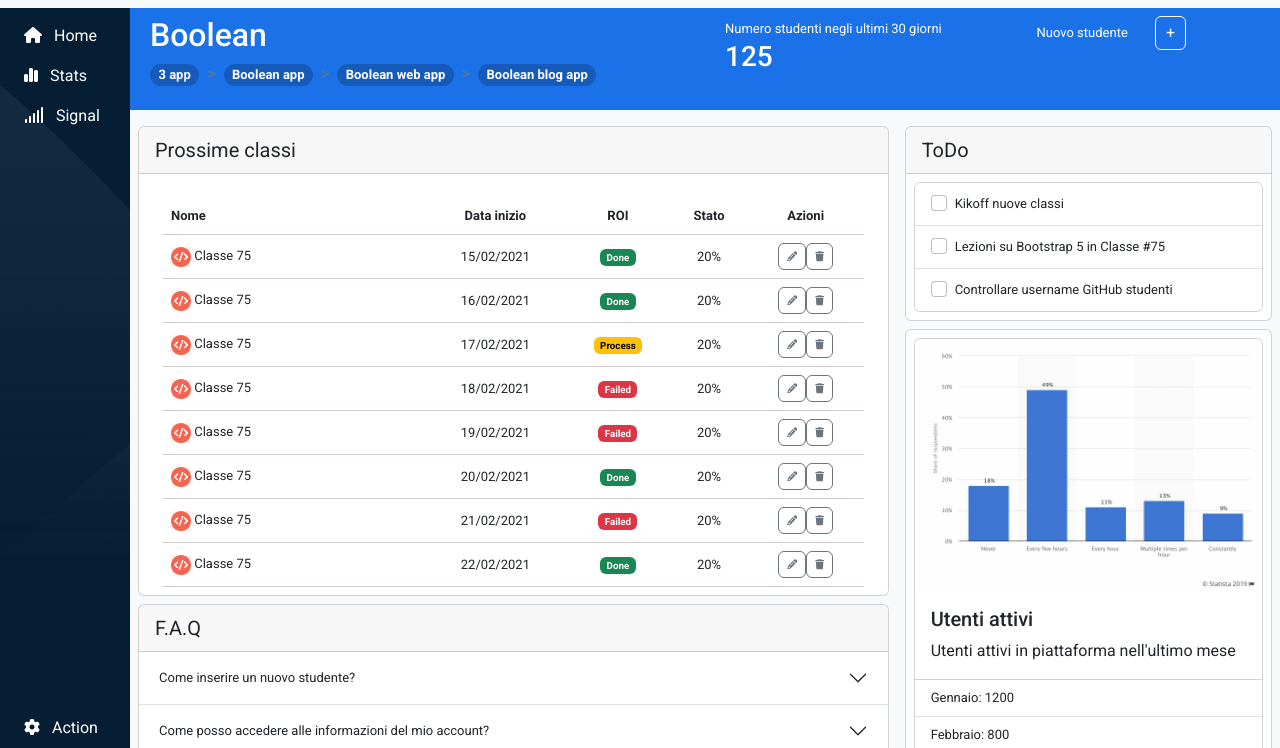
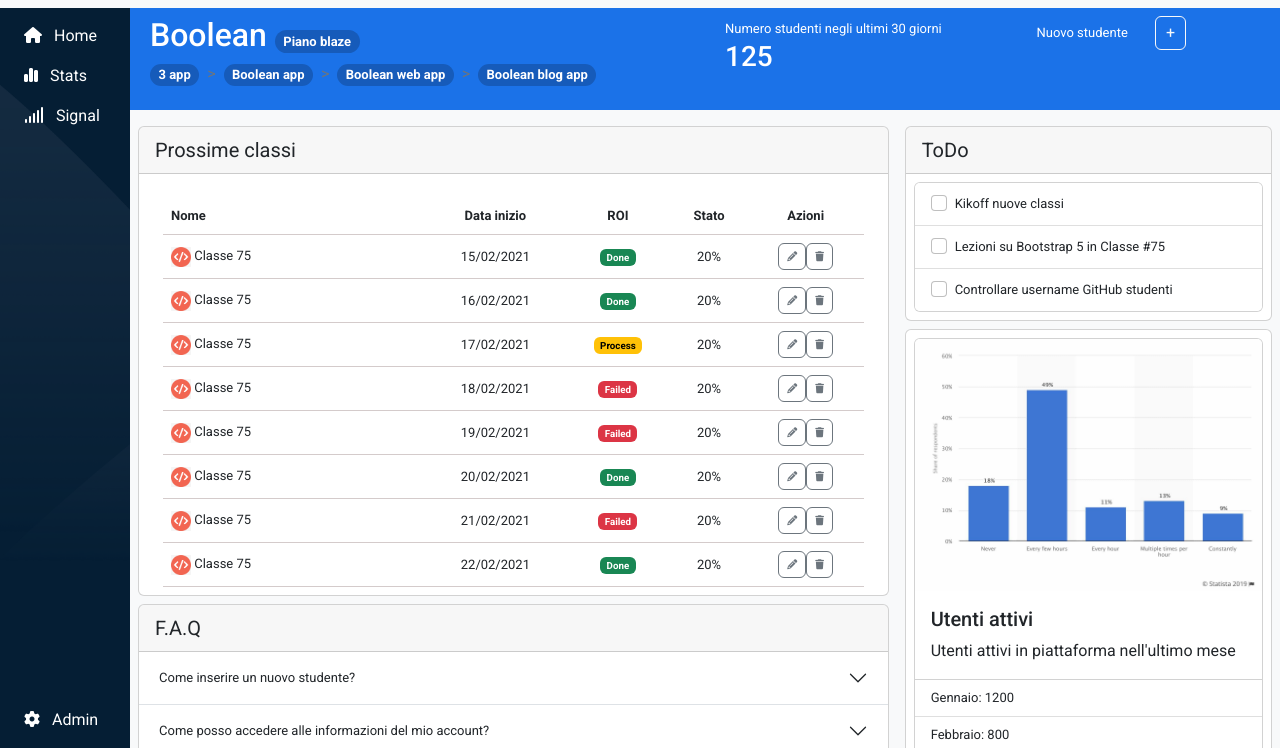
Before and after one commit to matteo-rossi90/html-css-bootstrap-dashboard, a plain HTML site: page index.html in a window 1280 px wide. Shown: the part 52-800 px from the top of the page. Drawn offline with nearby package versions, Linux system fonts and the light colour scheme.

Commit message:
Correzione e aggiunte

```diff
--- a/index.html
+++ b/index.html
@@ -128,10 +128,10 @@
 
                     <div class="d-flex" id="box">
 
-                        <a href="#" class="nav-link text-white px-2">
+                        <a href="#" class="nav-link text-white p-2">
                             <i class="fa-solid fa-gear px-2"></i>
                             <span class="hide">
-                                Action
+                                Admin
                             </span>
                         </a>
 
@@ -150,7 +150,14 @@
                             <div class="row justify-content-between">
                                 <div class="col-lg-6 col-md-3 col-12 p-2 text-white">
                                     <div class="container container-md container-lg">
-                                        <h2>Boolean</h2>
+                                        <h2>
+                                            Boolean
+                                            <span class="badge rounded-pill ms-badge-color">
+                                                Piano blaze
+                                            </span>
+                                        </h2>
+
+
 
                                         <nav style="--bs-breadcrumb-divider: '>';" aria-label="breadcrumb">
                                             <ol class="breadcrumb">
```
